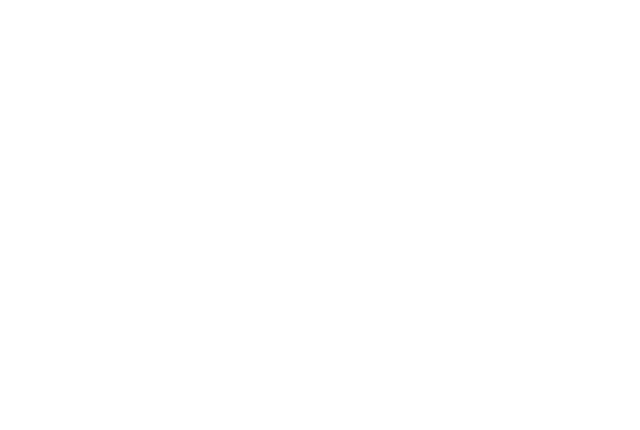
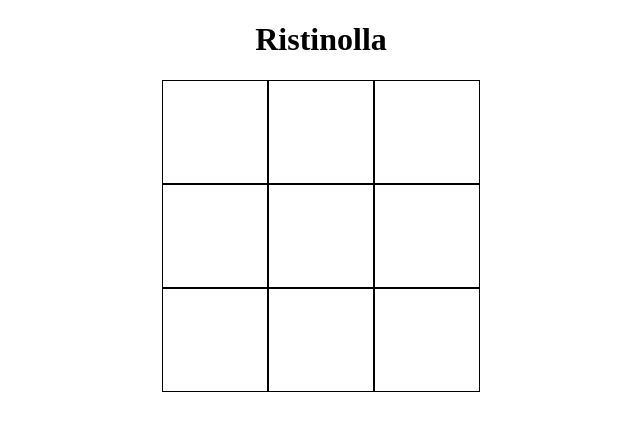
Before and after one commit to pete874/ristinolla_js, a plain HTML site: page index.html in a window 1280 px wide. Shown: the whole page, without its empty margins (319-959 px from the left). Drawn offline with Linux system fonts and the light colour scheme.

Commit message:
Lisää javascriptiä lisätty

```diff
--- a/index.html
+++ b/index.html
@@ -9,6 +9,19 @@
     <title>Ristinolla</title>
   </head>
   <body>
+    <h1>Ristinolla</h1>
+    <div class="" id="poyta">
+      <input type="text" class="cell" name="" value="" id="ruutu1" onclick="ruutu1Klikki(); voitonTarkistus(); " readonly>
+      <input type="text" class="cell" name="" value="" id="ruutu2" onclick="ruutu2Klikki(); voitonTarkistus(); " readonly>
+      <input type="text" class="cell" name="" value="" id="ruutu3" onclick="ruutu3Klikki(); voitonTarkistus(); " readonly>
+      <input type="text" class="cell" name="" value="" id="ruutu4" onclick="ruutu4Klikki(); voitonTarkistus(); " readonly>
+      <input type="text" class="cell" name="" value="" id="ruutu5" onclick="ruutu5Klikki(); voitonTarkistus(); " readonly>
+      <input type="text" class="cell" name="" value="" id="ruutu6" onclick="ruutu6Klikki(); voitonTarkistus(); " readonly>
+      <input type="text" class="cell" name="" value="" id="ruutu7" onclick="ruutu7Klikki(); voitonTarkistus(); " readonly>
+      <input type="text" class="cell" name="" value="" id="ruutu8" onclick="ruutu8Klikki(); voitonTarkistus(); " readonly>
+      <input type="text" class="cell" name="" value="" id="ruutu9" onclick="ruutu9Klikki(); voitonTarkistus(); " readonly>
+
+    </div>
 
   </body>
 </html>
--- a/script.js
+++ b/script.js
@@ -0,0 +1,142 @@
+
+//tarkistetaan joka vuorolla onko voittoa tullut. Tehdään funktio sitä varten.
+function voitonTarkistus() {
+
+  //Haetaan ensiksi ruutujen arvot HTML:stä muuttujiin.
+  var ruutu1 = document.getElementById('ruutu1').value;
+  var ruutu2 = document.getElementById('ruutu2').value;
+  var ruutu3 = document.getElementById('ruutu3').value;
+  var ruutu4 = document.getElementById('ruutu4').value;
+  var ruutu5 = document.getElementById('ruutu5').value;
+  var ruutu6 = document.getElementById('ruutu6').value;
+  var ruutu7 = document.getElementById('ruutu7').value;
+  var ruutu8 = document.getElementById('ruutu8').value;
+  var ruutu9 = document.getElementById('ruutu9').value;
+
+  // Käydään kaikki 8 voittomahdollisuutta läpi if lauseilla
+
+  if ((ruutu1 == "x" || ruutu1 == "X") && (ruutu2 == "x" || ruutu2 == "X") && (ruutu3 == "x" || ruutu3 == "X"))  {
+    alert("X voitti!")
+    document.getElementById("ruutu4").disabled = true;
+    document.getElementById("ruutu5").disabled = true;
+    document.getElementById("ruutu6").disabled = true;
+    document.getElementById("ruutu7").disabled = true;
+    document.getElementById("ruutu8").disabled = true;
+    document.getElementById("ruutu9").disabled = true;
+  }
+  else if ((ruutu4 == "x" || ruutu4 == "X") && (ruutu5 == "x" || ruutu5 == "X") && (ruutu6 == "x" || ruutu6 == "X"))  {
+    alert("X voitti!")
+    document.getElementById("ruutu1").disabled = true;
+    document.getElementById("ruutu2").disabled = true;
+    document.getElementById("ruutu3").disabled = true;
+    document.getElementById("ruutu7").disabled = true;
+    document.getElementById("ruutu8").disabled = true;
+    document.getElementById("ruutu9").disabled = true;
+  }
+}
+
+
+
+//Vuoron tarkistus muuttuja. Käytetään sen arvoja hyväksi vuoron vaihdoissa
+var vuoronTarkistus = 1;
+
+// Jokaiselle ruudulle oma funktio joka tarkistaa vuoron ja syöttää "x" tai "0" arvon vuoron mukaan
+
+function ruutu1Klikki() {
+  if (vuoronTarkistus == 1) {
+    document.getElementById('ruutu1').value = "X";
+    vuoronTarkistus = 0;
+  }
+  else {
+    document.getElementById('ruutu1').value = "0";
+    vuoronTarkistus = 1;
+  }
+}
+
+function ruutu2Klikki() {
+  if (vuoronTarkistus == 1) {
+    document.getElementById('ruutu2').value = "X";
+    vuoronTarkistus = 0;
+  }
+  else {
+    document.getElementById('ruutu2').value = "0";
+    vuoronTarkistus = 1;
+  }
+}
+
+function ruutu3Klikki() {
+  if (vuoronTarkistus == 1) {
+    document.getElementById('ruutu3').value = "X";
+    vuoronTarkistus = 0;
+  }
+  else {
+    document.getElementById('ruutu3').value = "0";
+    vuoronTarkistus = 1;
+  }
+}
+
+function ruutu4Klikki() {
+  if (vuoronTarkistus == 1) {
+    document.getElementById('ruutu4').value = "X";
+    vuoronTarkistus = 0;
+  }
+  else {
+    document.getElementById('ruutu4').value = "0";
+    vuoronTarkistus = 1;
+  }
+}
+
+function ruutu5Klikki() {
+  if (vuoronTarkistus == 1) {
+    document.getElementById('ruutu5').value = "X";
+    vuoronTarkistus = 0;
+  }
+  else {
+    document.getElementById('ruutu5').value = "0";
+    vuoronTarkistus = 1;
+  }
+}
+
+function ruutu6Klikki() {
+  if (vuoronTarkistus == 1) {
+    document.getElementById('ruutu6').value = "X";
+    vuoronTarkistus = 0;
+  }
+  else {
+    document.getElementById('ruutu6').value = "0";
+    vuoronTarkistus = 1;
+  }
+}
+
+function ruutu7Klikki() {
+  if (vuoronTarkistus == 1) {
+    document.getElementById('ruutu7').value = "X";
+    vuoronTarkistus = 0;
+  }
+  else {
+    document.getElementById('ruutu7').value = "0";
+    vuoronTarkistus = 1;
+  }
+}
+
+function ruutu8Klikki() {
+  if (vuoronTarkistus == 1) {
+    document.getElementById('ruutu8').value = "X";
+    vuoronTarkistus = 0;
+  }
+  else {
+    document.getElementById('ruutu8').value = "0";
+    vuoronTarkistus = 1;
+  }
+}
+
+function ruutu9Klikki() {
+  if (vuoronTarkistus == 1) {
+    document.getElementById('ruutu9').value = "X";
+    vuoronTarkistus = 0;
+  }
+  else {
+    document.getElementById('ruutu9').value = "0";
+    vuoronTarkistus = 1;
+  }
+}
--- a/style.css
+++ b/style.css
@@ -0,0 +1,33 @@
+
+
+body {
+	margin: 0;
+  text-align: center;
+}
+
+#poyta{
+  display: grid;
+  grid-template-columns: auto auto auto;
+  justify-content: center;
+  align-content: center;
+  justify-items: center;
+  align-items: center;
+
+}
+
+.cell {
+	width: 100px;
+	height: 100px;
+	border: 1px solid black;
+	display: flex;
+	justify-content: center;
+	align-items: center;
+	position: relative;
+	cursor: pointer;
+  text-align: center;
+  font-size: 70px;
+}
+
+.cell:disabled {
+  background-color: lightgrey;
+}
```
